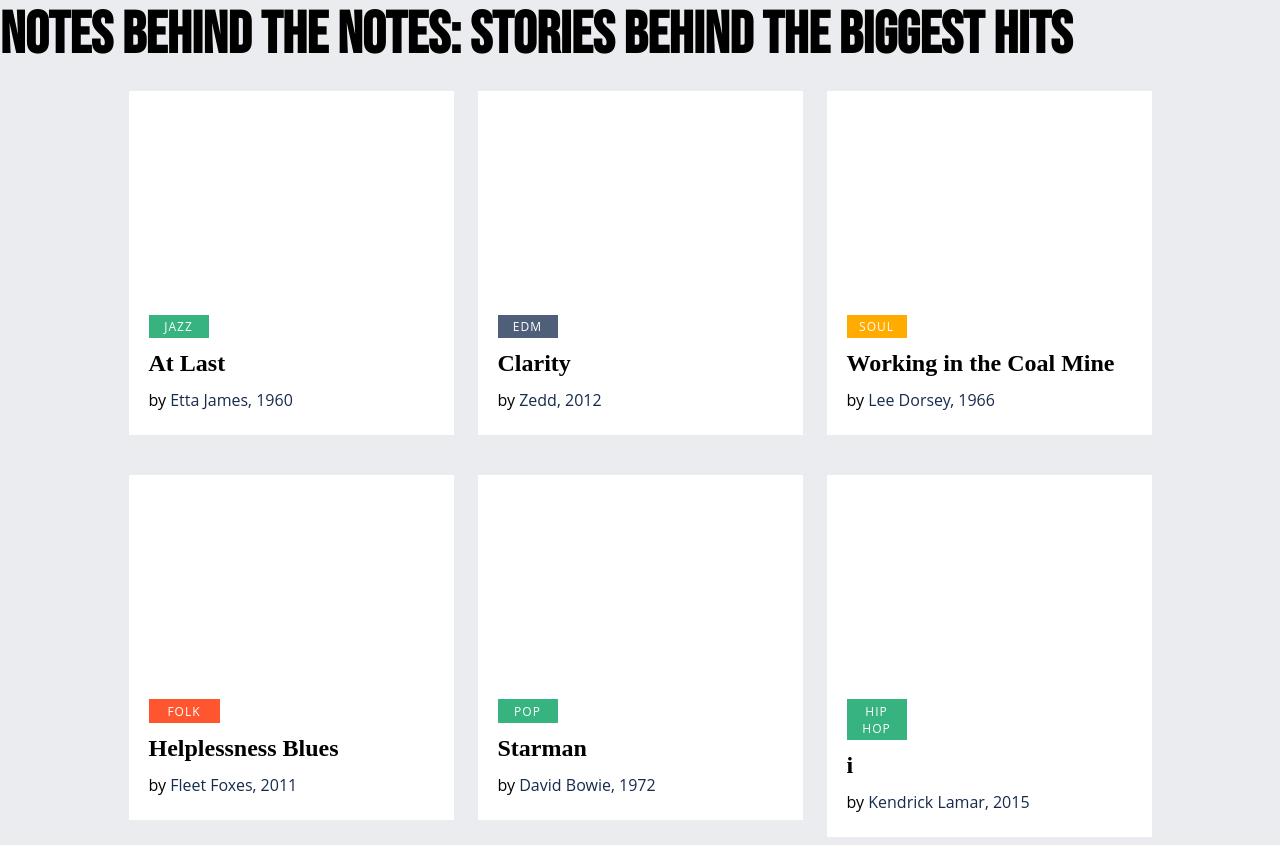
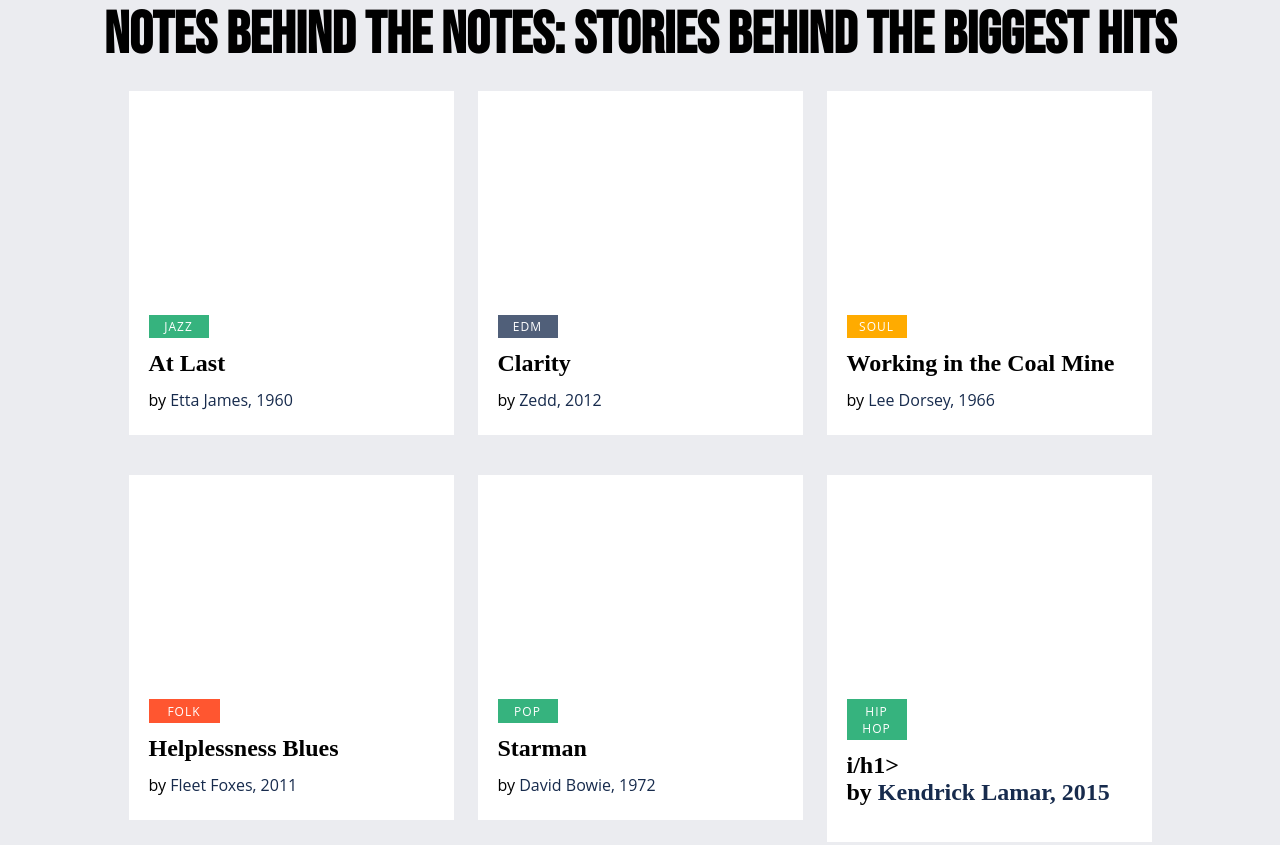
Before and after one commit to diksha-ashkid/Static-Cloud-Website, a plain HTML site: page index.html in a window 1280 px wide. Shown: the top 845 px of the page. Drawn offline with Linux system fonts and the light colour scheme.

Commit message:
Update index.html

```diff
--- a/index.html
+++ b/index.html
@@ -155,6 +155,7 @@
 .header{
     font-family: Bebas Neue;
     font-size: 50px;
+    text-align: center;
 }
 
 
@@ -238,7 +239,7 @@
               <div class="card-about">
                 <a class="card-tag tag-news">Hip Hop</a>
               </div>
-              <h1 class="card-title">i</h1>
+              <h1 class="card-title">i/h1>
               <div class="card-creator">by <a href="">Kendrick Lamar, 2015</a></div>
             </div>
           </div>
```
